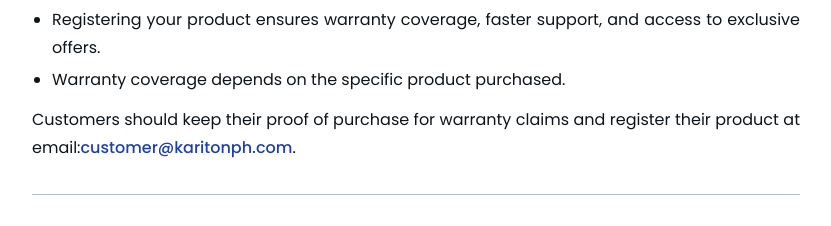
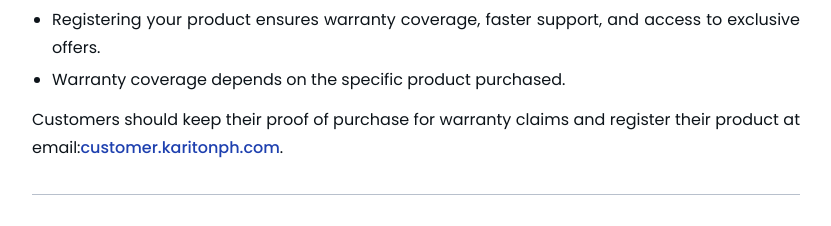
Before and after one commit to zeonhub74/kph-fe, a React (Vite) app: page /refund in a window 1280 px wide. Shown: the part 4460-4686 px from the top of the page, without its empty margins (224-1055 px from the left). Built offline with nearby package versions, Linux system fonts and the light colour scheme; no server answers.

Commit message:
url update

```diff
--- a/src/pages/Refund.jsx
+++ b/src/pages/Refund.jsx
@@ -285,9 +285,9 @@ export default function Refund() {
             <p className="mt-3">
               Customers should keep their proof of purchase for warranty claims and register their
               product at email:
-              <a href="mailto:customer@karitonph.com"
+              <a href="https://customer.karitonph.com"
               className="font-medium text-(--color-blue) underline-offset-4 hover:underline hover:text-(--color-green)">
-              customer@karitonph.com</a>.
+              customer.karitonph.com</a>.
             </p>
           </RefundSectionItem>
 
```
